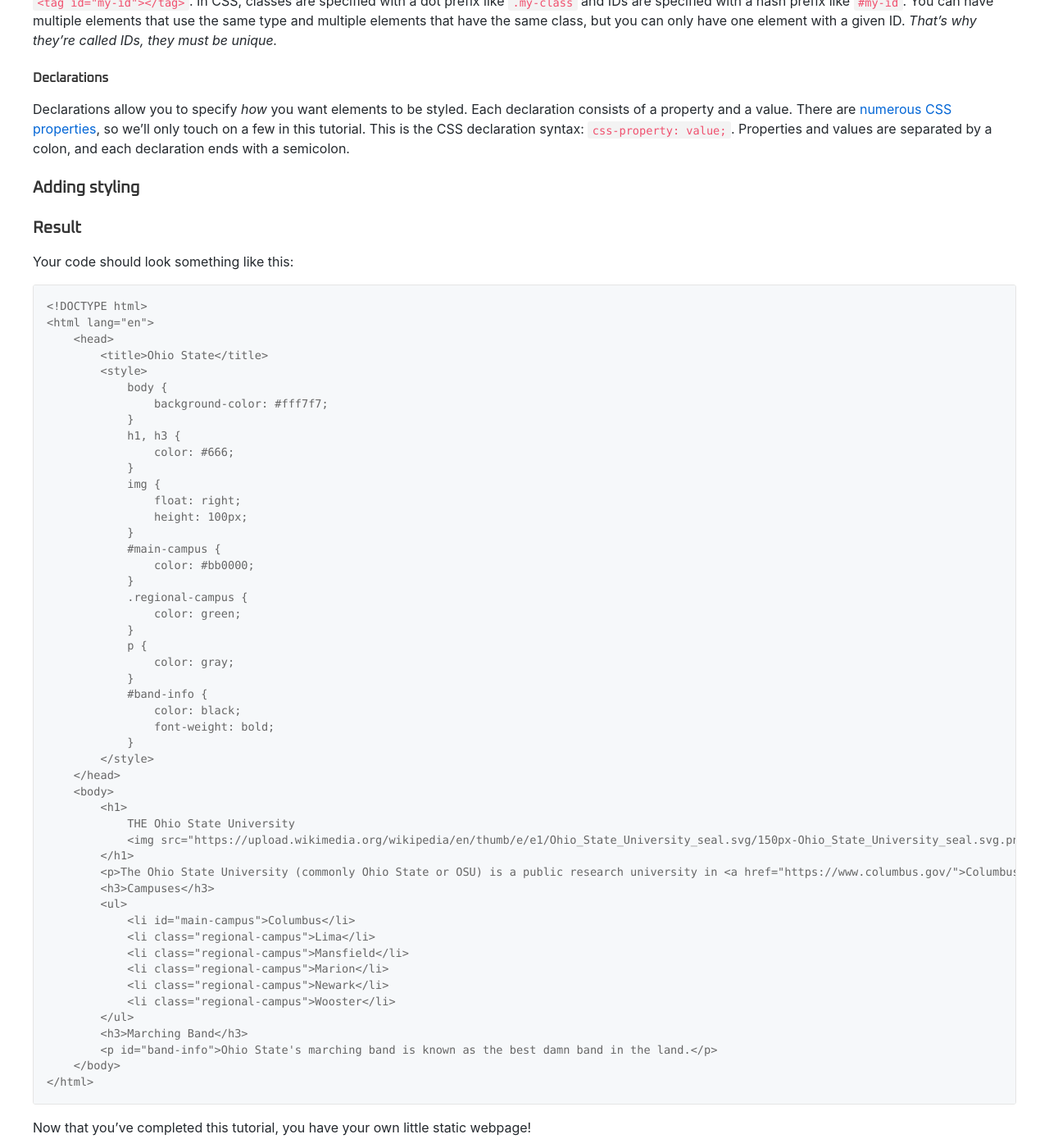
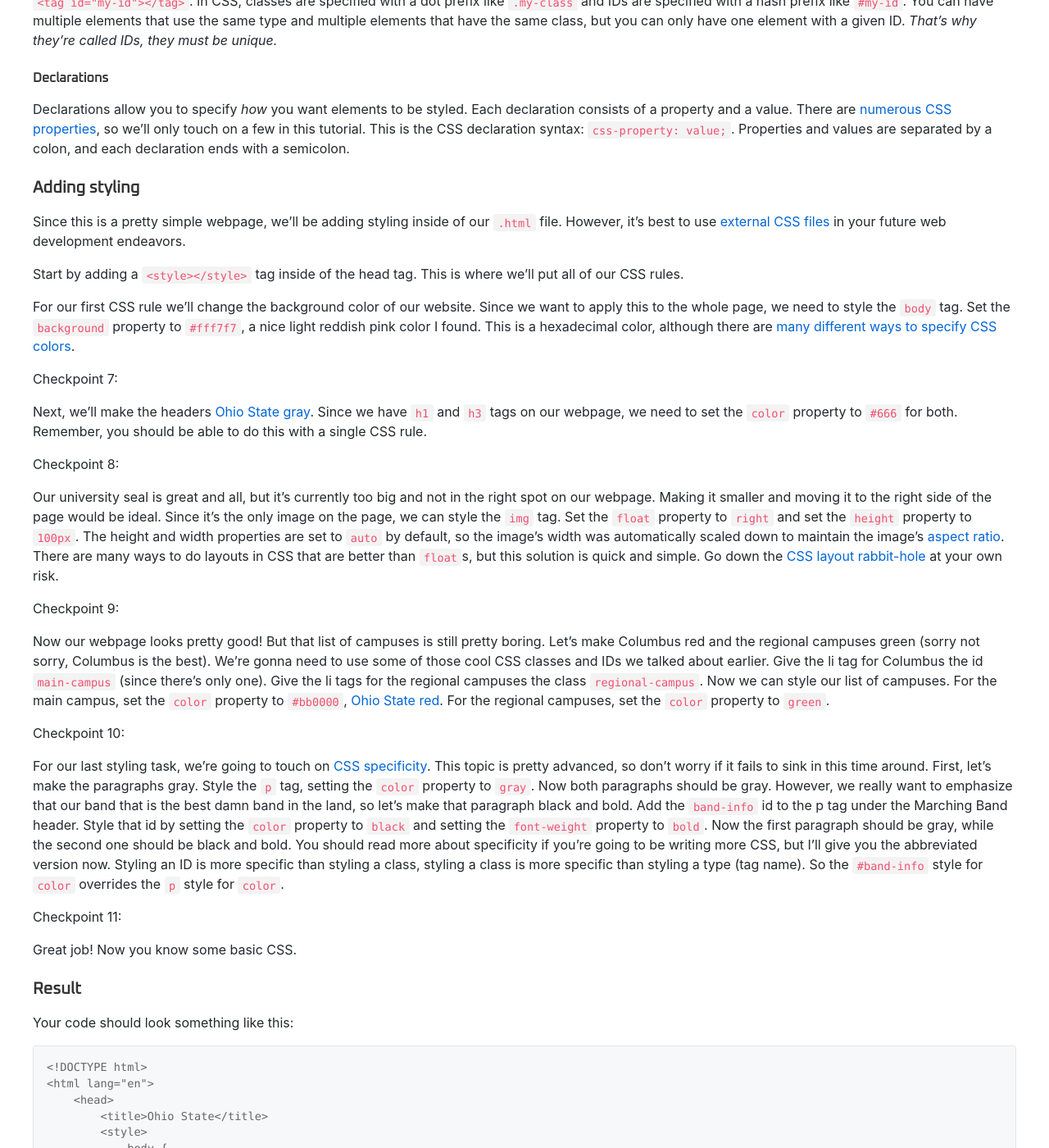
Before and after one commit to Code4Community/Code4Community.github.io, a Jekyll site: the page built from tutorials/html-css-tutorial.md, in a window 1280 px wide and 1400 px high, scrolled down 8243 px. Shown: the whole window at 82% size. Built offline with Jekyll 4.4.1, drawn with Linux system fonts in a browser that asks for light colours; nearby versions of some CDN libraries.

Commit message:
Write CSS tutorial

```diff
--- a/tutorials/html-css-tutorial.md
+++ b/tutorials/html-css-tutorial.md
@@ -160,7 +160,41 @@
 Declarations allow you to specify *how* you want elements to be styled. Each declaration consists of a property and a value. There are [numerous CSS properties](https://www.w3schools.com/cssref/), so we'll only touch on a few in this tutorial. This is the CSS declaration syntax: `css-property: value;`. Properties and values are separated by a colon, and each declaration ends with a semicolon.
 
 ### Adding styling
+Since this is a pretty simple webpage, we'll be adding styling inside of our `.html` file. However, it's best to use [external CSS files](https://www.w3schools.com/css/css_howto.asp) in your future web development endeavors.
 
+Start by adding a `<style></style>` tag inside of the head tag. This is where we'll put all of our CSS rules.
+
+For our first CSS rule we'll change the background color of our website. Since we want to apply this to the whole page, we need to style the `body` tag. Set the `background` property to `#fff7f7`, a nice light reddish pink color I found. This is a hexadecimal color, although there are [many different ways to specify CSS colors](https://www.w3schools.com/cssref/css_colors_legal.asp).
+
+Checkpoint 7:
+
+<!-- ![](images/html-css-tutorial/screenshot7.png) -->
+
+Next, we'll make the headers [Ohio State gray](https://brand.osu.edu/color/). Since we have `h1` and `h3` tags on our webpage, we need to set the `color` property to `#666` for both. Remember, you should be able to do this with a single CSS rule.
+
+Checkpoint 8:
+
+<!-- ![](images/html-css-tutorial/screenshot8.png) -->
+
+Our university seal is great and all, but it's currently too big and not in the right spot on our webpage. Making it smaller and moving it to the right side of the page would be ideal. Since it's the only image on the page, we can style the `img` tag. Set the `float` property to `right` and set the `height` property to `100px`. The height and width properties are set to `auto` by default, so the image's width was automatically scaled down to maintain the image's [aspect ratio](https://en.wikipedia.org/wiki/Aspect_ratio). There are many ways to do layouts in CSS that are better than `float`s, but this solution is quick and simple. Go down the [CSS layout rabbit-hole](https://developer.mozilla.org/en-US/docs/Learn/CSS/CSS_layout) at your own risk.
+
+Checkpoint 9:
+
+<!-- ![](images/html-css-tutorial/screenshot9.png) -->
+
+Now our webpage looks pretty good! But that list of campuses is still pretty boring. Let's make Columbus red and the regional campuses green (sorry not sorry, Columbus is the best). We're gonna need to use some of those cool CSS classes and IDs we talked about earlier. Give the li tag for Columbus the id `main-campus` (since there's only one). Give the li tags for the regional campuses the class `regional-campus`. Now we can style our list of campuses. For the main campus, set the `color` property to `#bb0000`, [Ohio State red](https://brand.osu.edu/color/). For the regional campuses, set the `color` property to `green`.
+
+Checkpoint 10:
+
+<!-- ![](images/html-css-tutorial/screenshot10.png) -->
+
+For our last styling task, we're going to touch on [CSS specificity](https://developer.mozilla.org/en-US/docs/Web/CSS/Specificity). This topic is pretty advanced, so don't worry if it fails to sink in this time around. First, let's make the paragraphs gray. Style the `p` tag, setting the `color` property to `gray`. Now both paragraphs should be gray. However, we really want to emphasize that our band that is the best damn band in the land, so let's make that paragraph black and bold. Add the `band-info` id to the p tag under the Marching Band header. Style that id by setting the `color` property to `black` and setting the `font-weight` property to `bold`. Now the first paragraph should be gray, while the second one should be black and bold. You should read more about specificity if you're going to be writing more CSS, but I'll give you the abbreviated version now. Styling an ID is more specific than styling a class, styling a class is more specific than styling a type (tag name). So the `#band-info` style for `color` overrides the `p` style for `color`.
+
+Checkpoint 11:
+
+<!-- ![](images/html-css-tutorial/screenshot10.png) -->
+
+Great job! Now you know some basic CSS.
 
 ### Result
 Your code should look something like this:
```
